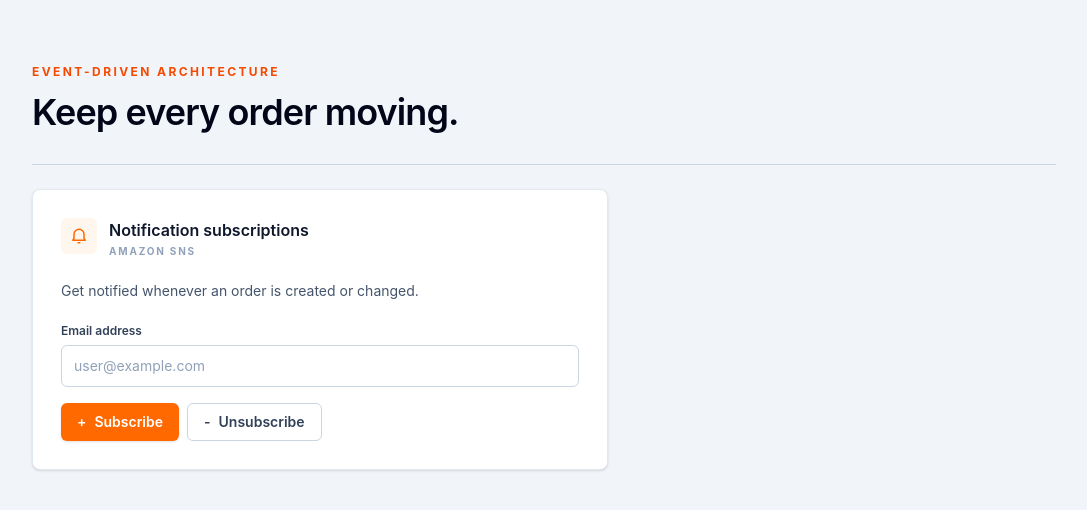
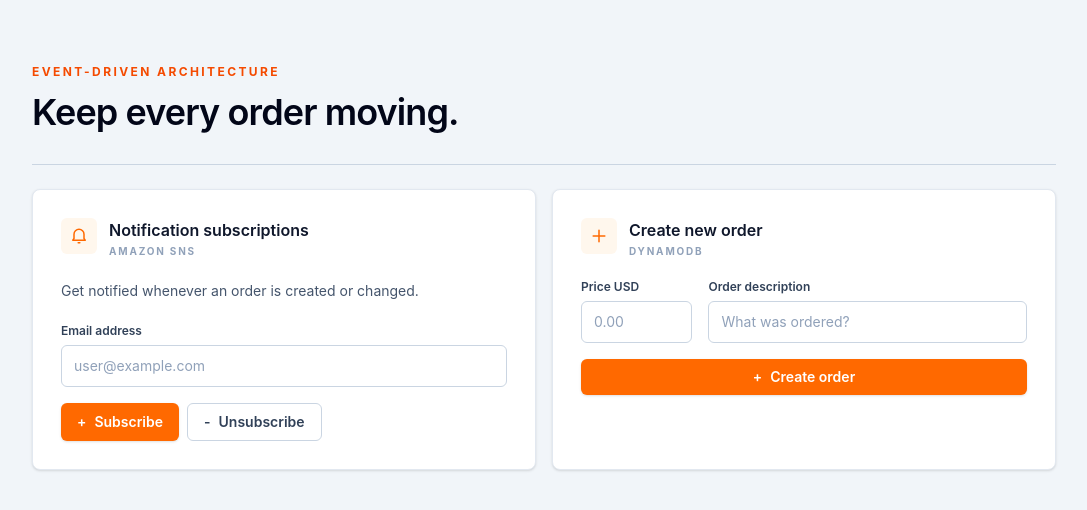
Before and after one commit to chentetro/aws-serverless-orders, a React app: page / in a window 1280 px wide. Shown: the top 510 px of the page, without its empty margins (96-1183 px from the left). Built offline with nearby package versions, Linux system fonts and the light colour scheme; no server answers; the HTML template or start-up script is replaced by a standard one.

Commit message:
created create new order component

```diff
--- a/src/App.jsx
+++ b/src/App.jsx
@@ -1,4 +1,5 @@
 import NotificationSubscriptions from './components/NotificationSubscriptions'
+import CreateOrder from './components/CreateOrder'
 
 function App() {
   return (
@@ -7,7 +8,10 @@ function App() {
         <p className="text-xs font-bold uppercase tracking-[0.2em] text-orange-600">Event-driven architecture</p>
         <h1 className="mt-3 text-3xl font-semibold tracking-tight text-slate-950 sm:text-4xl">Keep every order moving.</h1>
         <div className="mt-8 border-t border-slate-300 pt-6">
-          <NotificationSubscriptions />
+          <div className="grid gap-4 lg:grid-cols-2">
+            <NotificationSubscriptions />
+            <CreateOrder />
+          </div>
         </div>
       </div>
     </main>
--- /dev/null
+++ b/src/components/CreateOrder.jsx
@@ -0,0 +1,134 @@
+import { useState } from 'react'
+import Button from './Button'
+import Input from './Input'
+import { createOrder } from '../services/ordersService'
+
+export default function CreateOrder({ onOrderCreated }) {
+  const [price, setPrice] = useState('')
+  const [description, setDescription] = useState('')
+  const [errors, setErrors] = useState({})
+  const [status, setStatus] = useState('')
+  const [isLoading, setIsLoading] = useState(false)
+
+  function validateForm() {
+    const nextErrors = {}
+    const numericPrice = Number(price)
+
+    if (!price.trim() || !Number.isFinite(numericPrice) || numericPrice <= 0) {
+      nextErrors.price = 'Enter a price greater than 0.'
+    }
+
+    if (!description.trim()) {
+      nextErrors.description = 'Order description is required.'
+    }
+
+    return nextErrors
+  }
+
+  async function handleSubmit(event) {
+    event.preventDefault()
+    const validationErrors = validateForm()
+    setErrors(validationErrors)
+    setStatus('')
+
+    if (Object.keys(validationErrors).length > 0) {
+      return
+    }
+
+    setIsLoading(true)
+
+    try {
+      const response = await createOrder({
+        price: Number(price),
+        description: description.trim(),
+      })
+      const successMessage =
+        typeof response === 'object' && response?.message
+          ? response.message
+          : 'Order created successfully.'
+
+      setPrice('')
+      setDescription('')
+      setErrors({})
+      setStatus(successMessage)
+      onOrderCreated?.(response)
+    } catch (requestError) {
+      setStatus('')
+      setErrors({ form: requestError.message || 'Unable to create the order.' })
+    } finally {
+      setIsLoading(false)
+    }
+  }
+
+  function handlePriceChange(event) {
+    setPrice(event.target.value)
+    setErrors((currentErrors) => ({ ...currentErrors, price: '', form: '' }))
+    setStatus('')
+  }
+
+  function handleDescriptionChange(event) {
+    setDescription(event.target.value)
+    setErrors((currentErrors) => ({ ...currentErrors, description: '', form: '' }))
+    setStatus('')
+  }
+
+  return (
+    <section className="w-full rounded-lg border border-slate-200 bg-white p-6 shadow-sm sm:p-7">
+      <div className="flex items-start gap-3">
+        <div className="flex h-9 w-9 shrink-0 items-center justify-center rounded-md bg-orange-50 text-orange-500" aria-hidden="true">
+          <svg viewBox="0 0 24 24" className="h-5 w-5 fill-none stroke-current" strokeWidth="1.8">
+            <path strokeLinecap="round" strokeLinejoin="round" d="M12 5v14m-7-7h14" />
+          </svg>
+        </div>
+        <div>
+          <h2 className="text-base font-semibold text-slate-900">Create new order</h2>
+          <p className="mt-0.5 text-[10px] font-bold uppercase tracking-[0.18em] text-slate-400">DynamoDB</p>
+        </div>
+      </div>
+
+      <form className="mt-5" onSubmit={handleSubmit} noValidate>
+        <div className="grid gap-4 sm:grid-cols-[minmax(0,0.35fr)_minmax(0,1fr)]">
+          <Input
+            id="order-price"
+            label="Price USD"
+            name="price"
+            type="number"
+            min="0"
+            step="0.01"
+            value={price}
+            onChange={handlePriceChange}
+            placeholder="0.00"
+            disabled={isLoading}
+            error={errors.price}
+          />
+          <Input
+            id="order-description"
+            label="Order description"
+            name="description"
+            value={description}
+            onChange={handleDescriptionChange}
+            placeholder="What was ordered?"
+            disabled={isLoading}
+            error={errors.description}
+          />
+        </div>
+
+        <Button className="mt-4 w-full" type="submit" disabled={isLoading}>
+          <span aria-hidden="true">+</span>
+          {isLoading ? 'Creating order...' : 'Create order'}
+        </Button>
+      </form>
+
+      {errors.form && (
+        <p className="mt-4 rounded-md bg-red-50 px-3 py-2 text-xs font-medium text-red-700" role="alert">
+          {errors.form}
+        </p>
+      )}
+      {status && (
+        <p className="mt-4 rounded-md bg-slate-50 px-3 py-2 text-xs font-medium text-slate-600" role="status">
+          {status}
+        </p>
+      )}
+    </section>
+  )
+}
```
